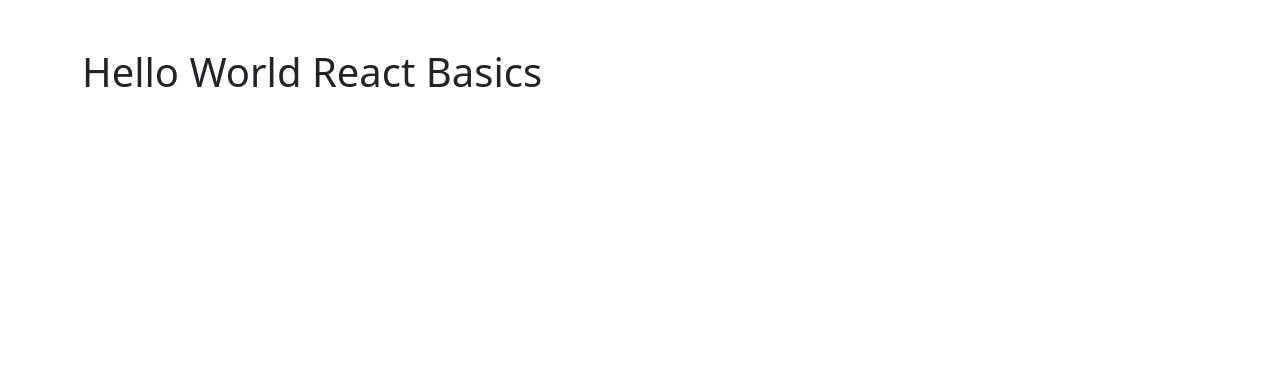
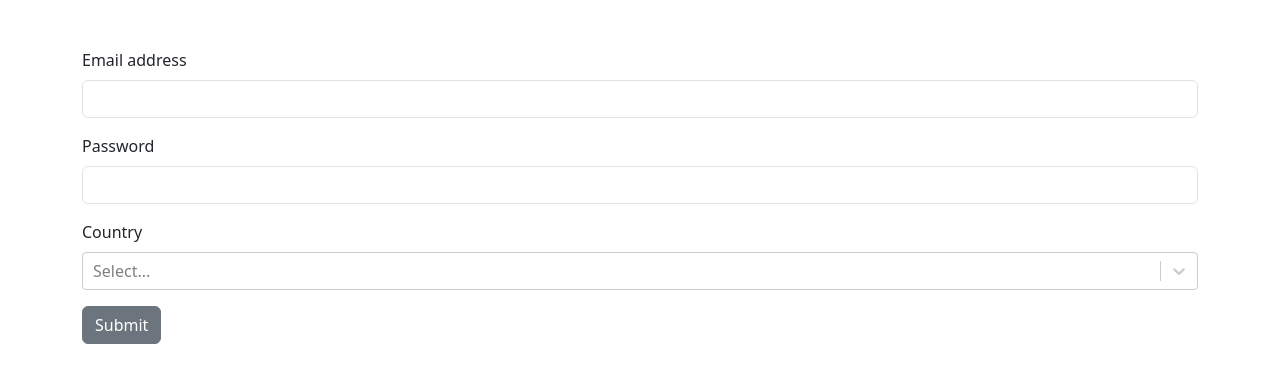
Before and after one commit to gskharmujai/react-basic-intermediate, a React (Vite) app: page / in a window 1280 px wide. Shown: the top 382 px of the page. Built offline with nearby package versions, Linux system fonts and the light colour scheme.

Commit message:
using react-hook-form library to create a form

```diff
--- a/package.json
+++ b/package.json
@@ -11,7 +11,9 @@
   "dependencies": {
     "bootstrap": "^5.3.3",
     "react": "^18.3.1",
-    "react-dom": "^18.3.1"
+    "react-dom": "^18.3.1",
+    "react-hook-form": "^7.53.0",
+    "react-select": "^5.8.0"
   },
   "devDependencies": {
     "@types/react": "^18.3.3",
--- a/src/App.jsx
+++ b/src/App.jsx
@@ -1,9 +1,10 @@
 import "bootstrap/dist/css/bootstrap.min.css";
+import { SampleForm } from "./components/SampleForm";
 
 function App() {
   return (
     <div className="container mt-5">
-      <h1>Hello World React Basics</h1>
+      <SampleForm />
     </div>
   );
 }
--- /dev/null
+++ b/src/components/FormGroup.jsx
@@ -0,0 +1,12 @@
+export function FormGroup({ errorMsg = "", children }) {
+  return (
+    <div
+      className={`mb-3 form-group ${errorMsg.length > 0 ? "bg-subtle-danger" : ""}`}
+    >
+      {children}
+      {errorMsg.length > 0 && (
+        <div className="alert alert-danger p-2 mt-1">{errorMsg}</div>
+      )}
+    </div>
+  );
+}
--- /dev/null
+++ b/src/components/SampleForm.jsx
@@ -0,0 +1,105 @@
+import { useState } from "react";
+import { useController, useForm } from "react-hook-form";
+import { FormGroup } from "./FormGroup";
+import Select from "react-select";
+
+export function SampleForm() {
+  const {
+    register,
+    handleSubmit,
+    formState: { errors },
+    control,
+  } = useForm();
+
+  const { field: countryField } = useController({
+    name: "country",
+    control,
+    rules: {
+      required: { value: true, message: "Country is required" },
+    },
+  });
+
+  console.log(errors);
+
+  const COUNTRY_OPTIONS = [
+    { label: "United States", value: "US" },
+    { label: "India", value: "IN" },
+    { label: "Mexico", value: "MX" },
+  ];
+
+  function onSubmit(data) {
+    console.log(data);
+    alert("Success");
+  }
+
+  return (
+    <form onSubmit={handleSubmit(onSubmit)} className="register-form">
+      <FormGroup errorMsg={errors?.email?.message}>
+        <label htmlFor="email" className="form-label">
+          Email address
+        </label>
+        <input
+          type="email"
+          id="email"
+          className="form-control"
+          {...register("email", {
+            required: { value: true, message: "Email is required" },
+            validate: (value) => {
+              if (!value.endsWith("@gkwebs.dev")) {
+                return "Must end with @gkwebs.dev";
+              }
+            },
+          })}
+        />
+      </FormGroup>
+      <FormGroup errorMsg={errors?.password?.message}>
+        <label htmlFor="password" className="form-label">
+          Password
+        </label>
+        <input
+          type="password"
+          id="password"
+          className="form-control"
+          {...register("password", {
+            required: { value: true, message: "Password is required" },
+            minLength: {
+              value: true,
+              message: "Length should be atleast 10 chars",
+            },
+            validate: {
+              hasLowerCase: (value) => {
+                if (!value.match(/[a-z]/)) {
+                  return "Must include atleast 1 lowercase alphabet";
+                }
+              },
+              hasUpperCase: (value) => {
+                if (!value.match(/[A-Z]/)) {
+                  return "Must include atleast 1 upper alphabet";
+                }
+              },
+              hasNumber: (value) => {
+                if (!value.match(/[0-9]/)) {
+                  return "Must include atleast 1 number";
+                }
+              },
+            },
+          })}
+        />
+      </FormGroup>
+      <FormGroup errorMsg={errors?.country?.message}>
+        <label htmlFor="country" className="form-label">
+          Country
+        </label>
+        <Select
+          isClearable
+          classNamePrefix={"select"}
+          options={COUNTRY_OPTIONS}
+          {...countryField}
+        />
+      </FormGroup>
+      <div className="mb-3">
+        <button className="btn btn-secondary">Submit</button>
+      </div>
+    </form>
+  );
+}
```
Also changed, not shown: 1 other file (tests, documents, lock files or other folders).
